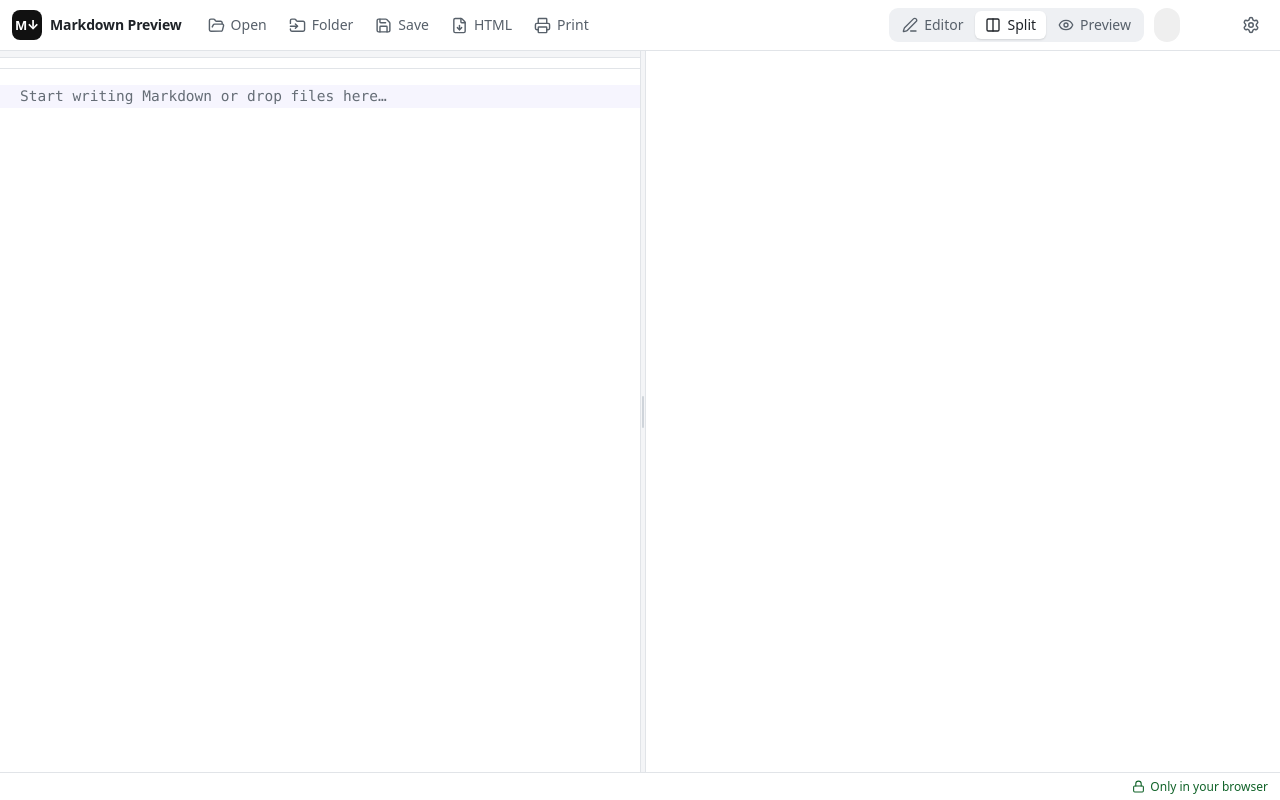
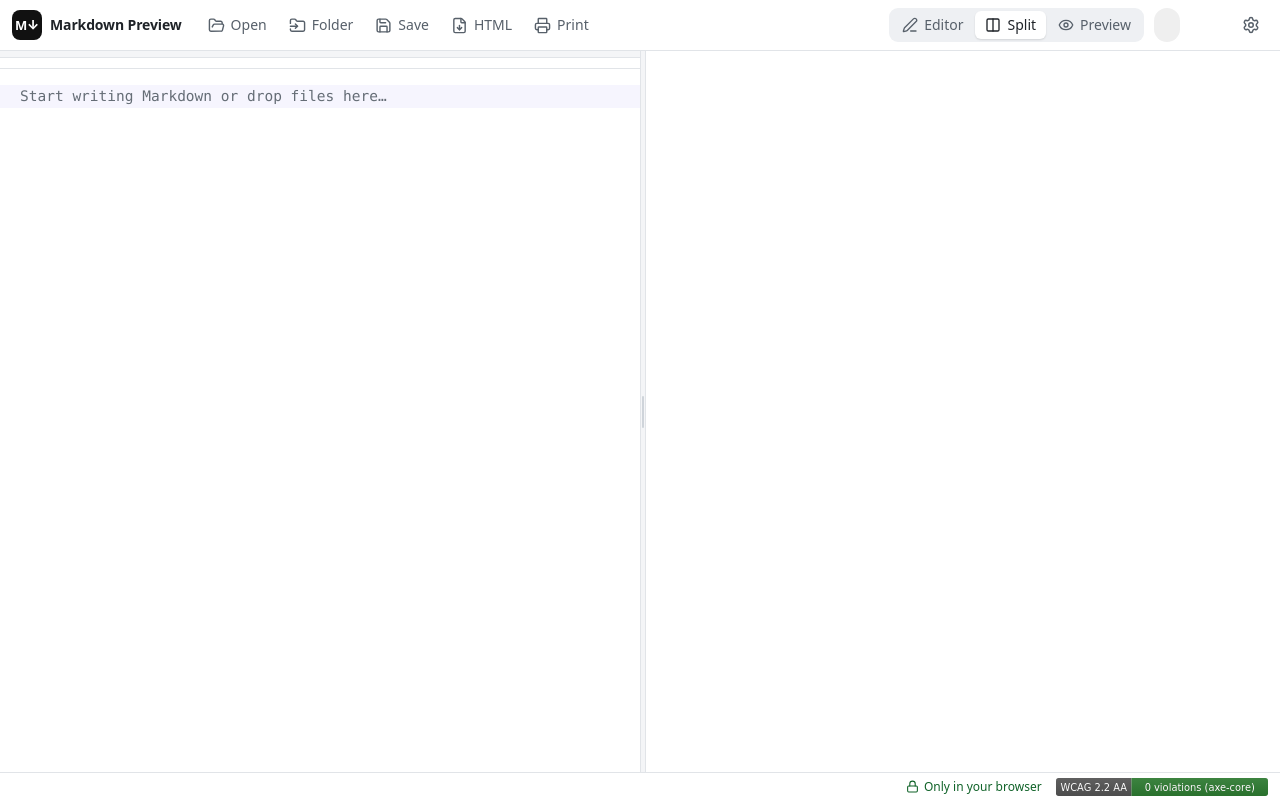
Before and after one commit to ovasendin/markdown_preview_editor, a website built with Vite: page index.html in a window 1280 px wide. Built offline with nearby package versions, Linux system fonts and the light colour scheme; files whose address does not match are found by name.

Commit message:
Accessibility: WCAG 2.2 AA fixes, axe tests, badge in status bar and README

```diff
--- a/index.html
+++ b/index.html
@@ -60,6 +60,7 @@
           <button type="button" class="status-issues" id="status-issues" hidden></button>
           <span class="status-encoding" id="status-encoding"></span>
           <span class="status-private" id="status-private" data-i18n-title="status.privateTitle"><span class="status-private-text" data-i18n="status.private">Only in your browser</span></span>
+          <a class="status-a11y" href="https://github.com/ovasendin/markdown_preview_editor/blob/master/tests/e2e/a11y.spec.ts" target="_blank" rel="noopener noreferrer" title="Accessibility test (axe-core)"><img src="/wcag-badge.svg" alt="WCAG 2.2 AA: 0 violations (axe-core)" width="212" height="18"></a>
         </div>
       </footer>
     </div>
--- a/src/styles/app.css
+++ b/src/styles/app.css
@@ -662,6 +662,26 @@ button {
   cursor: help;
 }
 
+/* WCAG badge: links to the axe test; the link area is 24px tall (WCAG target size). */
+.status-a11y {
+  display: inline-flex;
+  align-items: center;
+  height: 24px;
+  border-radius: 4px;
+}
+
+.status-a11y img {
+  display: block;
+  height: 18px;
+  width: auto;
+}
+
+@media (max-width: 760px) {
+  .status-a11y {
+    display: none;
+  }
+}
+
 .status-issues {
   display: inline-flex;
   align-items: center;
```
Also changed, not shown: README.md, public/wcag-badge.svg (added).
